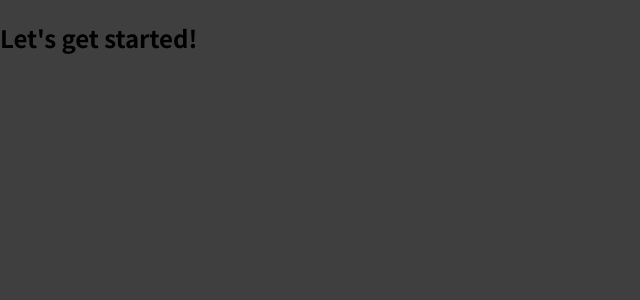
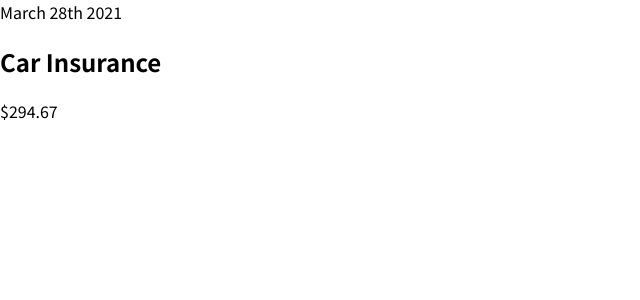
Before and after one commit to DarioDemix/react-course, a JavaScript app: page / in a window 1280 px wide. Shown: the top 300 px of the page, without its empty margins (0-640 px from the left). Built offline with nearby package versions, Linux system fonts and the light colour scheme.

Commit message:
Created a first custom component

```diff
--- a/src/App.js
+++ b/src/App.js
@@ -1,7 +1,9 @@
+import ExpenseItem from "./components/ExpenseItem";
+
 function App() {
   return (
     <div>
-      <h2>Let's get started!</h2>
+      <ExpenseItem />
     </div>
   );
 }
--- /dev/null
+++ b/src/components/ExpenseItem.js
@@ -0,0 +1,13 @@
+function ExpenseItem() {
+  return (
+    <div>
+      <div>March 28th 2021</div>
+      <div>
+        <h2>Car Insurance</h2>
+        <div>$294.67</div>
+      </div>
+    </div>
+  );
+}
+
+export default ExpenseItem;
--- a/src/index.css
+++ b/src/index.css
@@ -10,5 +10,5 @@
 
 body {
   margin: 0;
-  background-color: #3f3f3f;
+  /* background-color: #3f3f3f; */
 }
```
Also changed, not shown: 1 other file (tests, documents, lock files or other folders).
